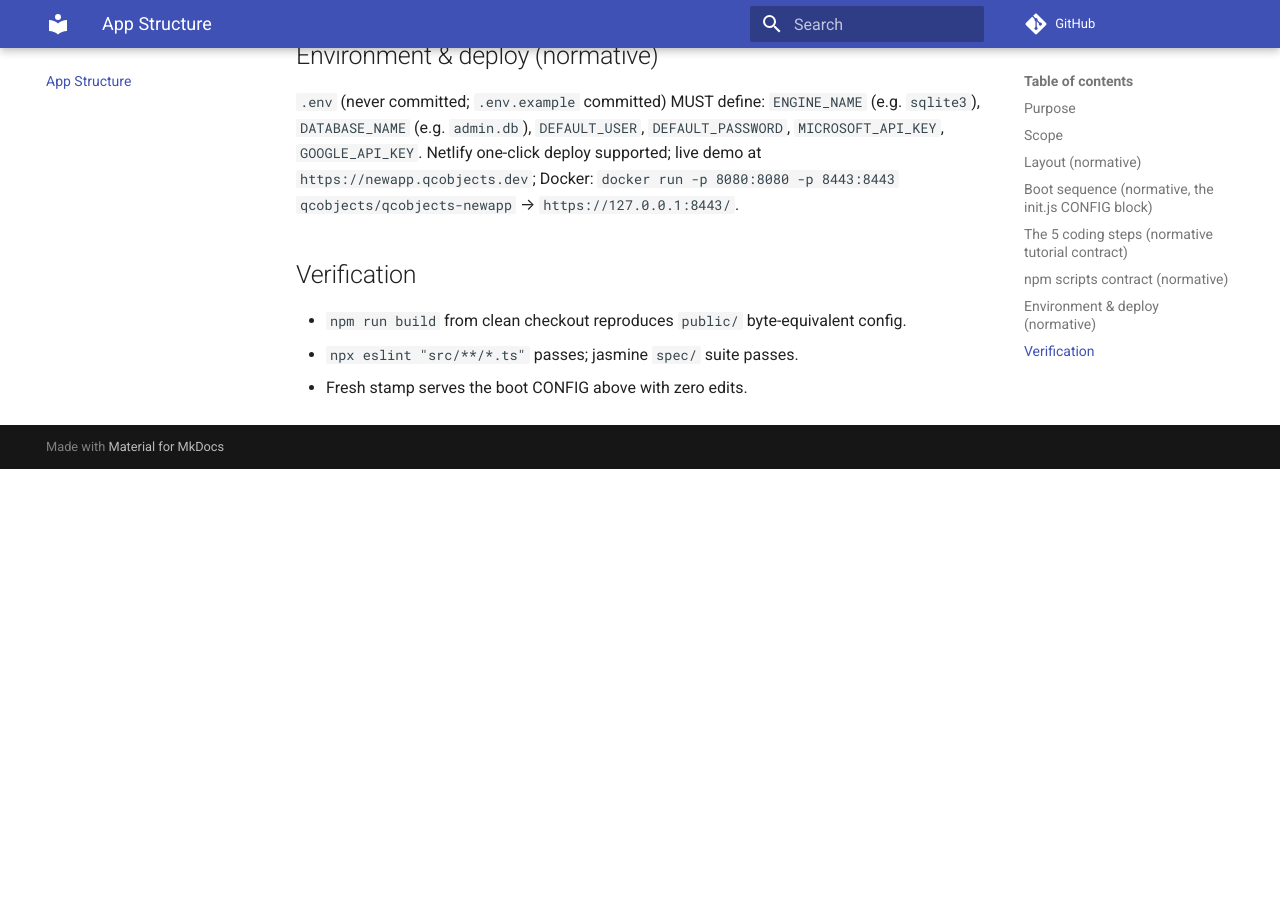
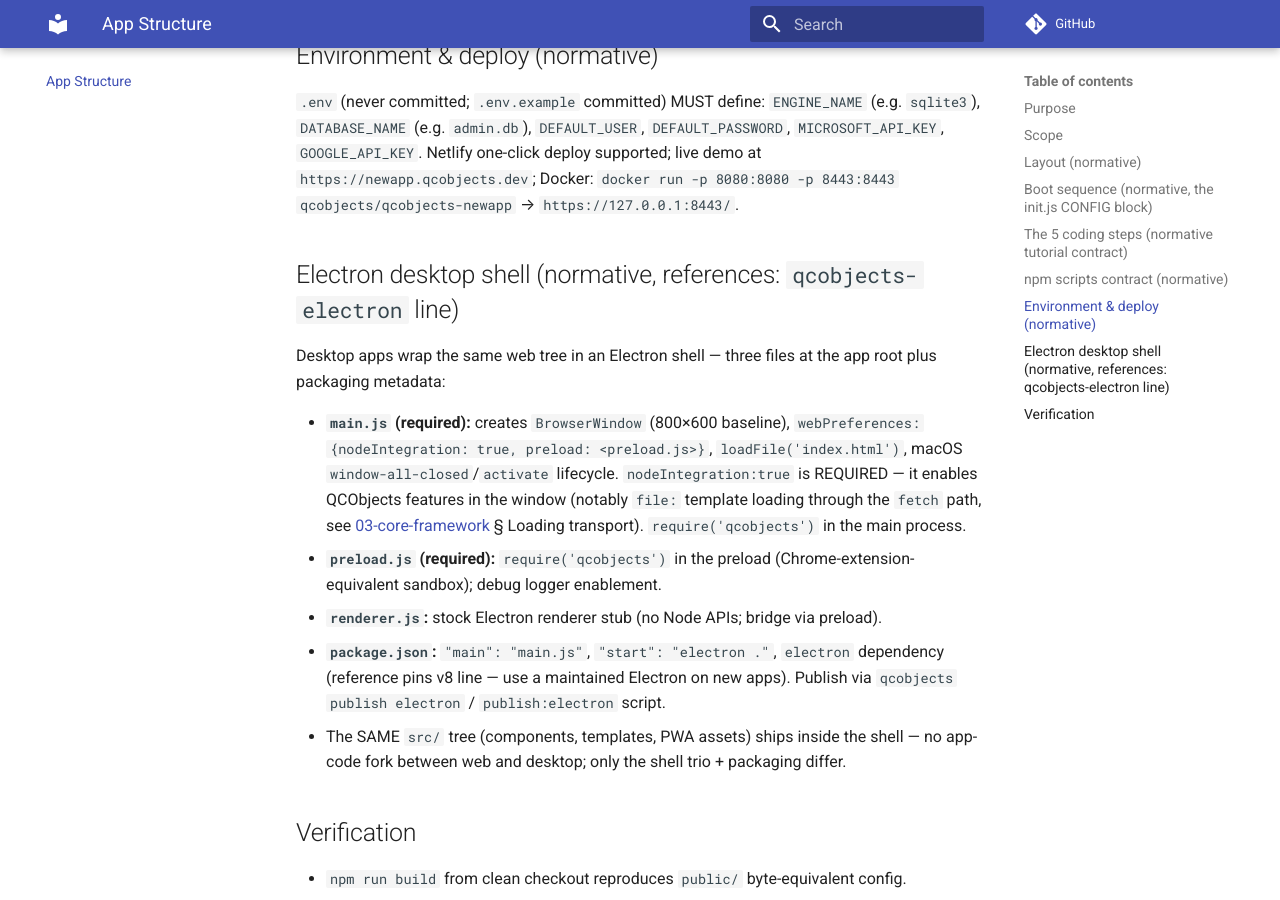
Before and after one commit to QCObjects/product-specs, an MkDocs documentation site: the page built from docs/06-app-structure.md, in a window 1280 px wide and 900 px high, scrolled down 2289 px. Built offline with MkDocs 1.6.1 and Material for MkDocs 9.7.7, drawn with Linux system fonts in a browser that asks for light colours; comment, search, counter and statistics services are not loaded; before the commit the page ends 2758 px from its top, so only the background shows below that.

Commit message:
feat: Electron desktop shell pattern + delivery channels (06/11)

```diff
--- a/docs/06-app-structure.md
+++ b/docs/06-app-structure.md
@@ -98,6 +98,28 @@ Netlify one-click deploy supported; live demo at `https://newapp.qcobjects.dev`;
 Docker: `docker run -p 8080:8080 -p 8443:8443 qcobjects/qcobjects-newapp`
 → `https://127.0.0.1:8443/`.
 
+## Electron desktop shell (normative, references: `qcobjects-electron` line)
+
+Desktop apps wrap the same web tree in an Electron shell — three files at the
+app root plus packaging metadata:
+
+- **`main.js` (required):** creates `BrowserWindow` (800×600 baseline),
+  `webPreferences: {nodeIntegration: true, preload: <preload.js>}`,
+  `loadFile('index.html')`, macOS `window-all-closed`/`activate` lifecycle.
+  `nodeIntegration:true` is REQUIRED — it enables QCObjects features in the
+  window (notably `file:` template loading through the `fetch` path, see
+  [03-core-framework](./03-core-framework.md) § Loading transport).
+  `require('qcobjects')` in the main process.
+- **`preload.js` (required):** `require('qcobjects')` in the preload
+  (Chrome-extension-equivalent sandbox); debug logger enablement.
+- **`renderer.js`:** stock Electron renderer stub (no Node APIs; bridge via preload).
+- **`package.json`:** `"main": "main.js"`, `"start": "electron ."`, `electron`
+  dependency (reference pins v8 line — use a maintained Electron on new apps).
+  Publish via `qcobjects publish electron` / `publish:electron` script.
+- The SAME `src/` tree (components, templates, PWA assets) ships inside the
+  shell — no app-code fork between web and desktop; only the shell trio +
+  packaging differ.
+
 ## Verification
 
 - `npm run build` from clean checkout reproduces `public/` byte-equivalent config.
```
Also changed, not shown: docs/11-features.md (+4 -0 lines).
